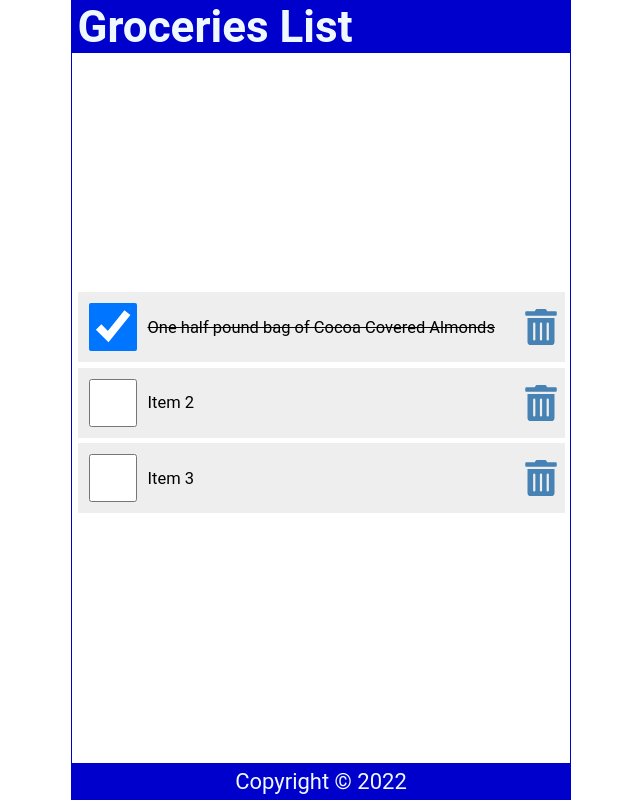
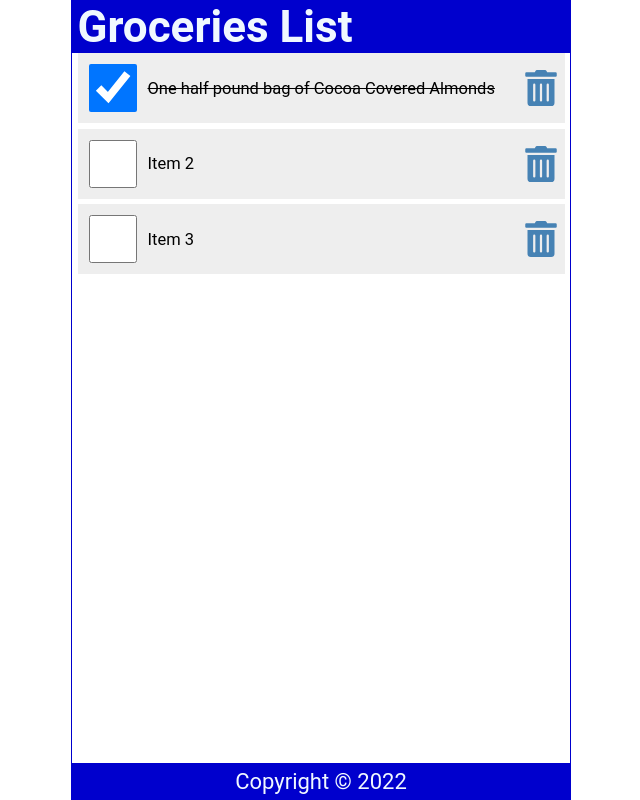
Before and after one commit to matthewjflanagan/01_tutorial, a React (Create React App) app: page / in a window 1280 px wide. Shown: the whole page, without its empty margins (319-959 px from the left). Built offline with nearby package versions, Linux system fonts and the light colour scheme.

Commit message:
props & prop drilling

```diff
--- a/src/App.js
+++ b/src/App.js
@@ -1,13 +1,48 @@
 import Header from './Header';
 import Content from './Content'
 import Footer from './Footer';
+import { useState } from 'react';
 
 function App() {
+  const [items, setItems] = useState([
+    {
+      id: 1,
+      checked: true,
+      item: "One half pound bag of Cocoa Covered Almonds"
+    },
+    {
+      id: 2,
+      checked: false,
+      item: "Item 2"
+    },
+    {
+      id: 3,
+      checked: false,
+      item: "Item 3"
+    },
+  ]);
+
+  const handleCheck = (id) => {
+    const listItems = items.map((item) => item.id === id ? {...item,
+    checked: !item.checked } : item);
+    setItems(listItems);
+    localStorage.setItem('shoppinglist', JSON.stringify(listItems));
+  }
+
+  const handleDelete = (id) => {
+    const listItems = items.filter((item) => item.id !== id);
+    setItems(listItems);
+    localStorage.setItem('shoppinglist', JSON.stringify(listItems));
+  }
 
   return (
     <div className="App">
-      <Header />
-      <Content />
+      <Header title="Groceries List" />
+      <Content
+        items={items}
+        handleCheck={handleCheck}
+        handleDelete={handleDelete}
+      />
       <Footer />
     </div>
   );
--- a/src/Content.js
+++ b/src/Content.js
@@ -1,37 +1,6 @@
-import { useState } from 'react';
 import { FaTrashAlt } from 'react-icons/fa';
 
-export const Content = () => {
-  const [items, setItems] = useState([
-    {
-      id: 1,
-      checked: true,
-      item: "One half pound bag of Cocoa Covered Almonds"
-    },
-    {
-      id: 2,
-      checked: false,
-      item: "Item 2"
-    },
-    {
-      id: 3,
-      checked: false,
-      item: "Item 3"
-    },
-  ]);
-
-  const handleCheck = (id) => {
-    const listItems = items.map((item) => item.id === id ? {...item,
-    checked: !item.checked } : item);
-    setItems(listItems);
-    localStorage.setItem('shoppinglist', JSON.stringify(listItems));
-  }
-
-  const handleDelete = (id) => {
-    const listItems = items.filter((item) => item.id !== id);
-    setItems(listItems);
-    localStorage.setItem('shoppinglist', JSON.stringify(listItems));
-  }
+export const Content = ({ items, handleCheck, handleDelete }) => {
 
   return (
     <main>
--- a/src/Header.js
+++ b/src/Header.js
@@ -1,10 +1,15 @@
-const Header = () => {
+const Header = ({ title }) => {
 
   return (
     <header>
-        <h1>Groceries List</h1>
+        <h1>{title}</h1>
     </header>
   )
 }
 
+// Title when there is not one defined
+Header.defaultProps = {
+  title: "Default Title"
+}
+
 export default Header;
--- a/src/index.css
+++ b/src/index.css
@@ -44,7 +44,7 @@ main {
   display: flex;
   flex-direction: column;
   flex-grow: 1;
-  justify-content: center;
+  justify-content: start;
   align-items: center;
   overflow-y: auto;
 }
```
